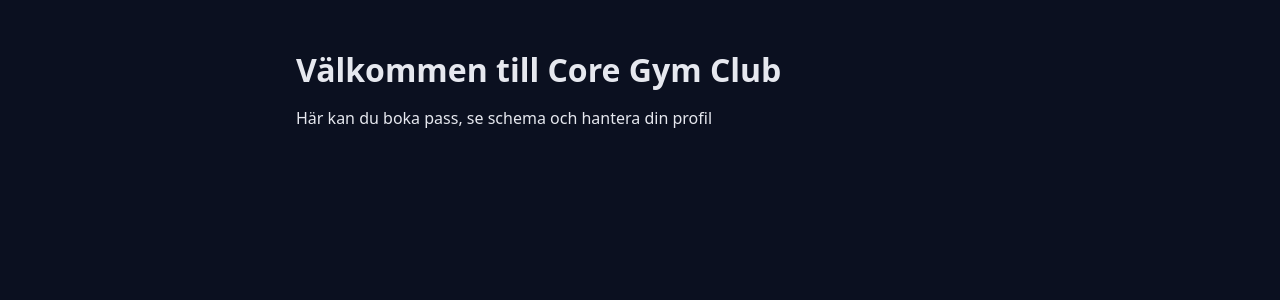
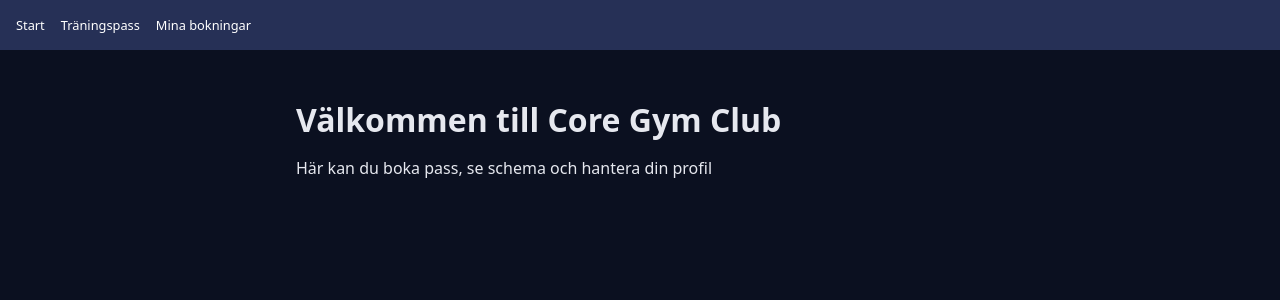
Before and after one commit to FantasticG5/frontend, a React (Vite) app: page / in a window 1280 px wide. Shown: the top 300 px of the page. Built offline with nearby package versions, Linux system fonts and the light colour scheme.

Commit message:
Add Navbar component and styles for navigation

```diff
--- a/src/App.jsx
+++ b/src/App.jsx
@@ -4,10 +4,12 @@ import HomePage from "./pages/HomePage";
 import MyBookings from "./pages/MyBookings";
 import "./styles.css";
 import Sessions from "./pages/Sessions";
+import Navbar from "./components/Navbar";
 
 export default function App() {
   return (
       <Router>
+        <Navbar />
         <Routes>
           <Route path="/" element={<HomePage />} />
           <Route path="/bookings" element={<MyBookings />} />
--- /dev/null
+++ b/src/components/Navbar.jsx
@@ -0,0 +1,25 @@
+import React from 'react'
+import { NavLink } from "react-router-dom";
+
+const Navbar = () => {
+  return (
+    <div>
+        <nav className="navbar">
+            <NavLink
+                to="/"
+                className={({ isActive }) => isActive ? "active-link" : ""}
+            >Start</NavLink>
+            <NavLink
+                to="/sessions"
+                className={({ isActive }) => isActive ? "active-link" : ""}
+            >Träningspass</NavLink>
+            <NavLink
+                to="/bookings"
+                className={({ isActive }) => isActive ? "active-link" : ""}
+            >Mina bokningar</NavLink>
+        </nav>
+    </div>
+  )
+}
+
+export default Navbar
--- a/src/styles.css
+++ b/src/styles.css
@@ -23,6 +23,25 @@ body {
 }
 
 h1 { margin: 0 0 16px; }
+
+
+.navbar {
+  display: flex;
+  gap: 1rem;
+  background: #263056;
+  padding: 1rem;
+  font-size: 0.8rem;
+}
+
+.navbar a {
+  color: white;
+  text-decoration: none;
+}
+
+.navbar a:hover {
+  color: rgb(197, 103, 68);
+}
+
 
 .booking-list {
   list-style: none;
```
